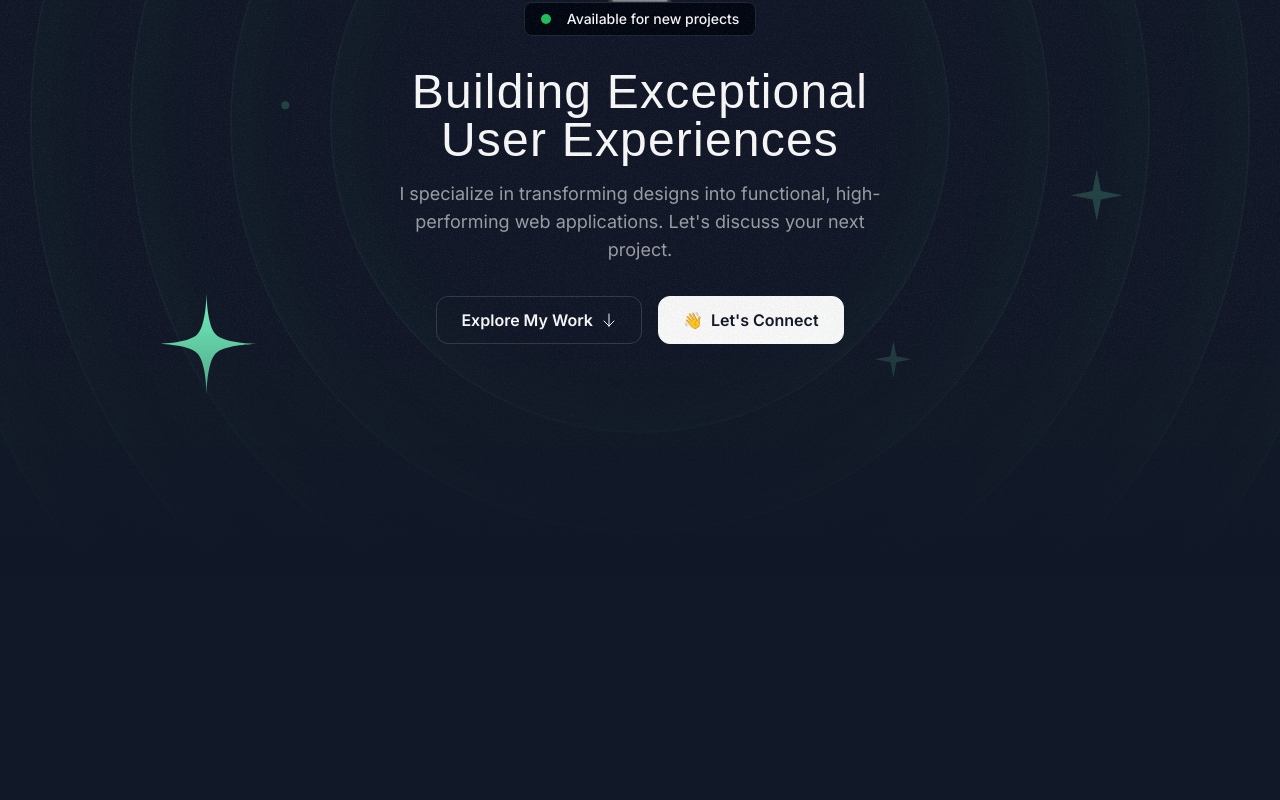
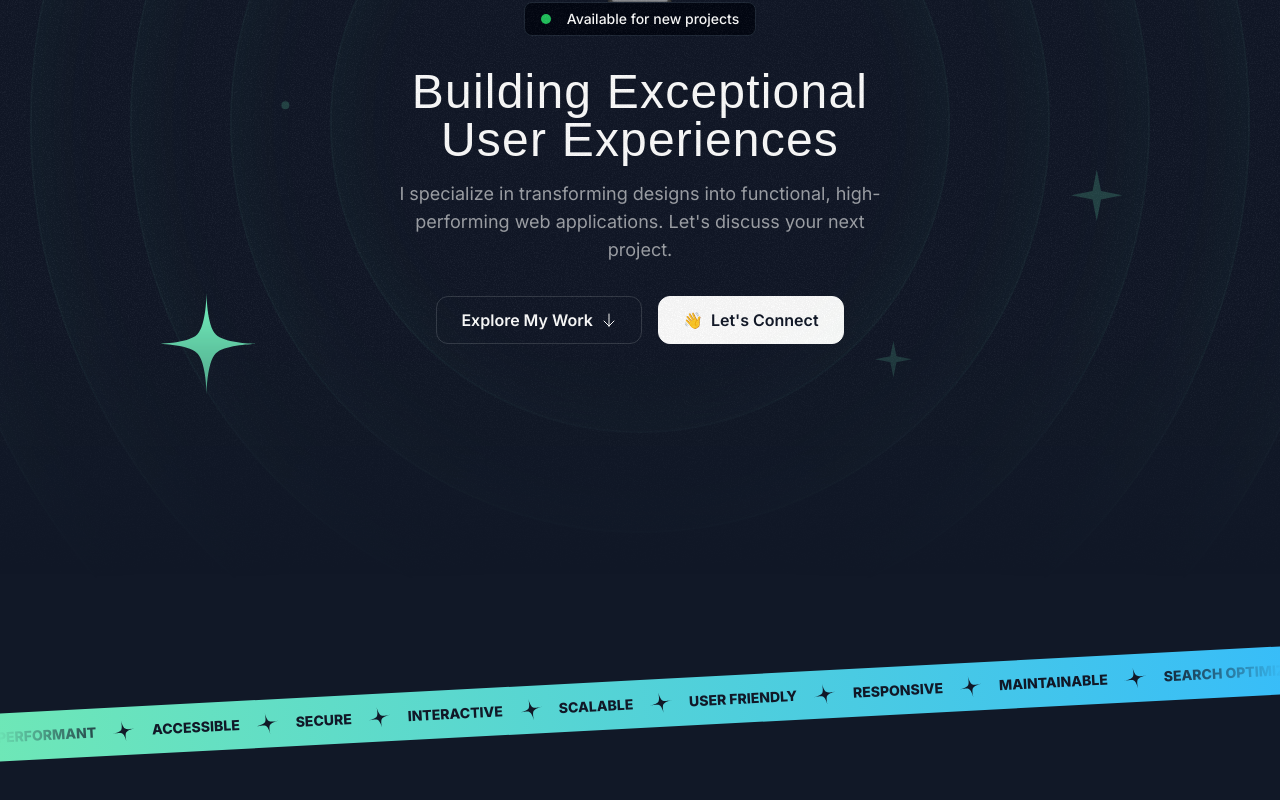
Before and after one commit to sujeethshingade/personalsite-template, a Next.js app: page / in a window 1280 px wide. Shown: the part 338-1138 px from the top of the page. Built offline with nearby package versions, Linux system fonts and the light colour scheme; a web font is replaced by a local one.

Commit message:
add tape section

```diff
--- a/src/app/page.tsx
+++ b/src/app/page.tsx
@@ -1,11 +1,13 @@
 import { Header } from "@/sections/Header";
 import { HeroSection } from "@/sections/Hero";
+import { TapeSection } from "@/sections/Tape";
 
 export default function Home() {
   return (
     <div>
       <Header />
       <HeroSection />
+      <TapeSection />
     </div>
   );
 }
--- a/src/sections/Tape.tsx
+++ b/src/sections/Tape.tsx
@@ -1,3 +1,34 @@
+import StarIcon from "@/assets/icons/star.svg";
+
+const words = [
+  "Performant",
+  "Accessible",
+  "Secure",
+  "Interactive",
+  "Scalable",
+  "User Friendly",
+  "Responsive",
+  "Maintainable",
+  "Search Optimized",
+  "Usable",
+  "Reliable",
+];
+
 export const TapeSection = () => {
-  return <div>Tape Section</div>;
+  return (
+    <div className="py-16 lg:py-24 overflow-x-clip">
+      <div className="bg-gradient-to-r from-emerald-300 to-sky-400 -rotate-3 -mx-1">
+        <div className="flex [mask-image:linear-gradient(to_right,transparent,black_10%,black_90%,transparent)]">
+          <div className="flex flex-none gap-4 py-3">
+            {words.map(word => (
+              <div key={word} className="inline-flex gap-4 items-center">
+                <span className="text-gray-900 uppercase font-extrabold text-sm">{word}</span>
+                <StarIcon className="size-6 text-gray-900 -rotate-12" />
+              </div>
+            ))}
+          </div>
+        </div>
+      </div>
+    </div>
+  );
 };
```
